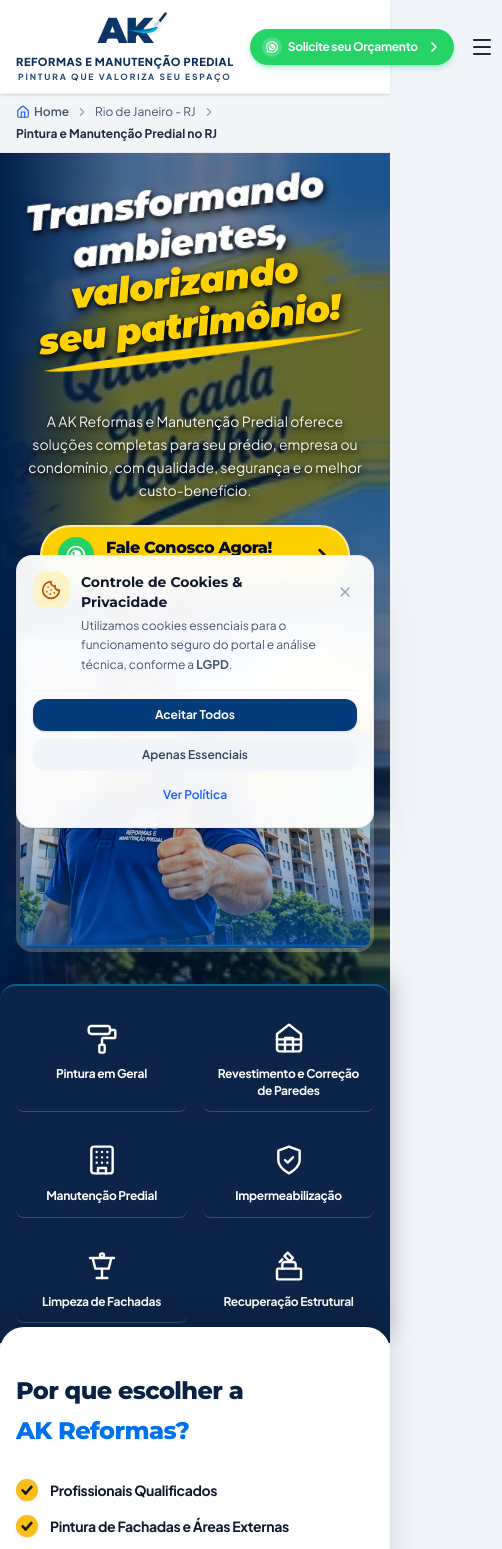
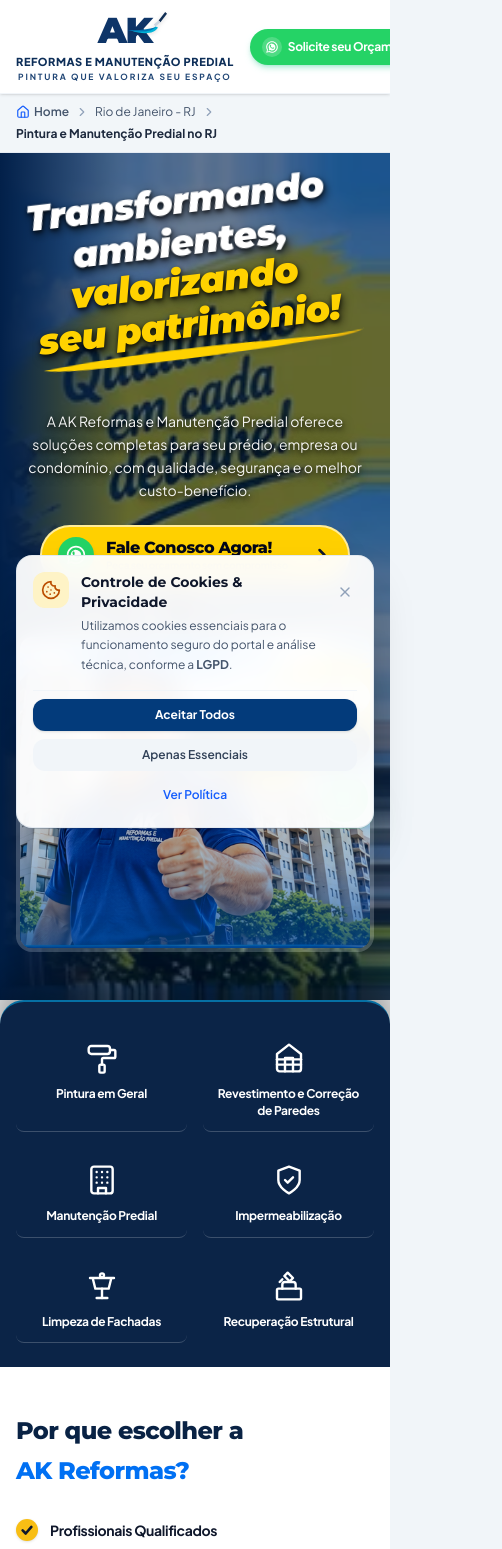
Before and after one commit to jrmacbrandt/ak_reformas, a React (Vite) app: page / in a window 390 px wide. Shown: the top 1549 px of the page, 502 px wide, since content can reach past the window. Built offline with nearby package versions, Linux system fonts and the light colour scheme.

Commit message:
feat(ui): implement true sticky parallax section stacking overlap effect with overflow clip fix

```diff
--- a/index.html
+++ b/index.html
@@ -179,7 +179,7 @@
     }
     </script>
   </head>
-  <body class="bg-slate-100 text-slate-800 antialiased selection:bg-blue-600 selection:text-white overflow-x-hidden">
+  <body class="bg-slate-100 text-slate-800 antialiased selection:bg-blue-600 selection:text-white overflow-x-clip">
     <!-- Prerendered Crawlable Semantic Fallback for Instant Search Engine Indexation -->
     <noscript>
       <header>
--- a/src/App.tsx
+++ b/src/App.tsx
@@ -171,7 +171,7 @@ export default function App() {
   };
 
   return (
-    <div className="min-h-screen bg-white text-slate-900 flex flex-col relative selection:bg-blue-600 selection:text-white">
+    <div className="min-h-screen bg-white text-slate-900 flex flex-col relative selection:bg-blue-600 selection:text-white overflow-x-clip">
 
       {/* Toast Notification when layers are saved */}
       {saveToast && (
--- a/src/components/FAQ.tsx
+++ b/src/components/FAQ.tsx
@@ -101,7 +101,7 @@ export const FAQ: React.FC<FAQProps> = ({ onOpenQuoteModal }) => {
   return (
     <section
       id="faq"
-      className="relative z-20 -mt-6 sm:-mt-8 rounded-t-3xl sm:rounded-t-[40px] py-14 sm:py-20 bg-gradient-to-b from-white via-slate-50 to-slate-100 text-slate-800 shadow-[0_-15px_35px_rgba(0,0,0,0.12)] scroll-mt-16 sm:scroll-mt-20 border-t border-slate-200/60"
+      className="relative z-20 rounded-t-3xl sm:rounded-t-[48px] py-14 sm:py-20 bg-gradient-to-b from-white via-slate-50 to-slate-100 text-slate-800 shadow-[0_-25px_50px_rgba(0,0,0,0.3)] scroll-mt-20 border-t border-slate-200"
       aria-labelledby="faq-heading"
     >
       {/* Schema.org FAQPage for Google Rich Snippets */}
--- a/src/components/FooterCTA.tsx
+++ b/src/components/FooterCTA.tsx
@@ -29,7 +29,7 @@ export const FooterCTA: React.FC<FooterCTAProps> = ({
   onOpenLegal,
 }) => {
   return (
-    <footer id="contato" className="relative z-20 -mt-6 sm:-mt-8 rounded-t-3xl sm:rounded-t-[40px] overflow-hidden bg-[#073670] text-white shadow-[0_-20px_40px_rgba(0,0,0,0.35)] scroll-mt-16 sm:scroll-mt-20">
+    <footer id="contato" className="relative z-30 rounded-t-3xl sm:rounded-t-[48px] overflow-hidden bg-[#073670] text-white shadow-[0_-30px_60px_rgba(0,0,0,0.6)] scroll-mt-20">
       {/* Background: Rio de Janeiro Panoramic Skyline & Ocean */}
       <div className="absolute inset-0 z-0">
         <img
--- a/src/components/Hero.tsx
+++ b/src/components/Hero.tsx
@@ -33,7 +33,7 @@ export const Hero: React.FC<HeroProps> = ({
   onOpenQuoteModal,
 }) => {
   return (
-    <section id="inicio" className="relative z-10 overflow-hidden bg-[#03214a] text-white min-h-[540px] sm:min-h-[580px] lg:min-h-[640px] flex items-center">
+    <section id="inicio" className="sticky top-0 z-0 overflow-hidden bg-[#03214a] text-white min-h-[540px] sm:min-h-[580px] lg:min-h-[640px] flex items-center w-full">
       {/* Background Container anchored to the RIGHT, scaling to 100% height without any cropping of helmet or yellow badge */}
       <div className="absolute inset-0 z-0 flex justify-end overflow-hidden bg-[#03214a] pointer-events-none select-none">
         <picture className="h-full flex justify-end shrink-0">
--- a/src/components/ServicesBar.tsx
+++ b/src/components/ServicesBar.tsx
@@ -42,7 +42,7 @@ export const ServicesBar: React.FC<ServicesBarProps> = ({
   };
 
   return (
-    <section id="servicos" className="relative z-20 -mt-4 sm:-mt-5 rounded-t-2xl sm:rounded-t-3xl bg-[#0b2447] text-white py-5 sm:py-6 border-t-2 border-sky-400/40 shadow-[0_-10px_25px_rgba(0,0,0,0.3)] scroll-mt-16 sm:scroll-mt-20">
+    <section id="servicos" className="relative z-20 rounded-t-3xl sm:rounded-t-[40px] bg-[#0b2447] text-white py-6 border-t-2 border-sky-400/50 shadow-[0_-25px_50px_rgba(0,0,0,0.5)] scroll-mt-20">
       <div className="max-w-[1240px] mx-auto px-4 sm:px-6 lg:px-8">
         <div className="grid grid-cols-2 sm:grid-cols-3 lg:grid-cols-6 gap-4 md:gap-0 divide-y sm:divide-y-0 md:divide-x divide-white/20 items-stretch">
           {items.map((item, idx) => (
--- a/src/components/Testimonials.tsx
+++ b/src/components/Testimonials.tsx
@@ -18,7 +18,7 @@ export const Testimonials: React.FC<TestimonialsProps> = ({
   onUpdateTestimonials,
 }) => {
   return (
-    <section id="depoimentos" className="relative z-20 -mt-4 sm:-mt-6 rounded-t-3xl sm:rounded-t-[40px] py-12 sm:py-16 bg-[#0a2f60] text-white overflow-hidden shadow-[0_-15px_30px_rgba(0,0,0,0.25)] scroll-mt-16 sm:scroll-mt-20">
+    <section id="depoimentos" className="sticky top-0 z-10 py-16 sm:py-20 bg-[#0a2f60] text-white overflow-hidden scroll-mt-20">
       {/* Background radial glow */}
       <div className="absolute top-1/2 left-1/4 -translate-y-1/2 w-[600px] h-[300px] bg-blue-500/15 rounded-full blur-3xl pointer-events-none" />
 
--- a/src/components/WhyChooseUs.tsx
+++ b/src/components/WhyChooseUs.tsx
@@ -22,7 +22,7 @@ export const WhyChooseUs: React.FC<WhyChooseUsProps> = ({
   onSelectCard,
 }) => {
   return (
-    <section id="sobre-nos" className="relative z-20 -mt-4 sm:-mt-6 rounded-t-3xl sm:rounded-t-[40px] bg-white text-slate-800 py-12 sm:py-16 shadow-[0_-15px_30px_rgba(0,0,0,0.12)] scroll-mt-16 sm:scroll-mt-20 overflow-hidden">
+    <section id="sobre-nos" className="relative z-20 bg-white text-slate-800 py-12 sm:py-16 scroll-mt-20 overflow-hidden">
       <div className="max-w-[1240px] mx-auto px-4 sm:px-6 lg:px-8">
 
         {/* Section Heading: "Por que escolher a AK Reformas?" */}
```
